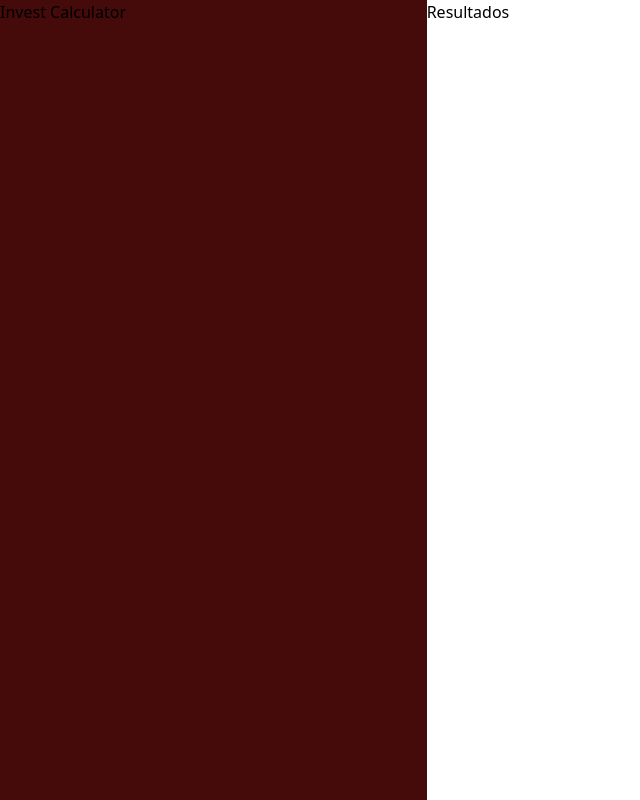
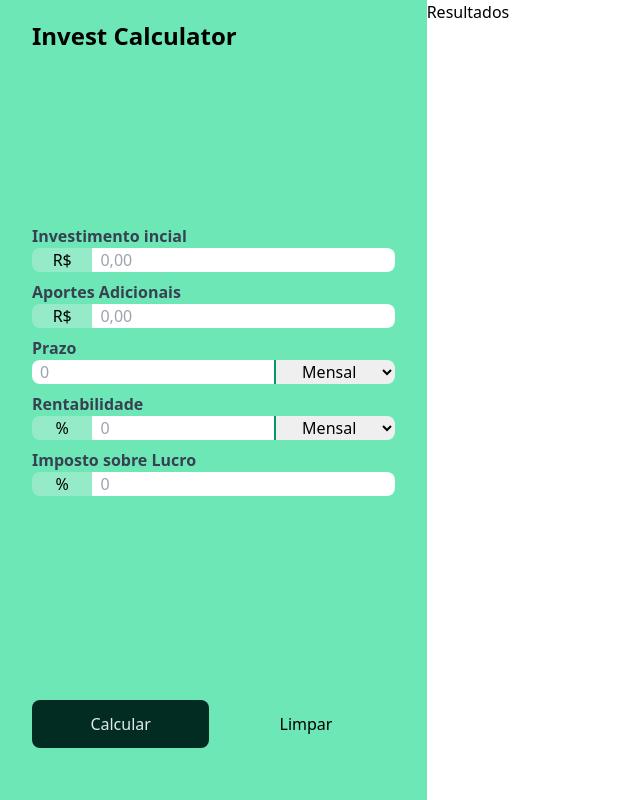
Before and after one commit to RodrigoJoaquimAlmeida/calcInvestment, a website built with Vite: page index.html in a window 1280 px wide. Shown: the whole page, without its empty margins (0-640 px from the left). Built offline with nearby package versions, Linux system fonts and the light colour scheme.

Commit message:
second commit - tailwind

```diff
--- a/index.html
+++ b/index.html
@@ -7,8 +7,127 @@
 		<title>Rodrigo's Invest Calculator</title>
 	</head>
 	<body class="h-[100dvh] grid grid-cols-3 grid-rows-2">
-		<aside class="bg-red-950 row-span-2">
-			<h1 class="">Invest Calculator</h1>
+		<aside
+			class="bg-emerald-300 row-span-2 flex flex-col justify-between py-5 px-2"
+		>
+			<h1 class="text-2xl font-bold px-6">Invest Calculator</h1>
+			<form class="w-full">
+				<div class="flex w-full flex-col px-6 my-2">
+					<label for="starting-amount" class="font-bold text-gray-700"
+						>Investimento incial</label
+					>
+					<div class="flex">
+						<input
+							value="R$"
+							class="w-1/6 text-center rounded-l-lg"
+							type="text"
+							disabled
+						/>
+						<input
+							type="text"
+							class="w-5/6 rounded-r-lg px-2"
+							placeholder="0,00"
+							id="starting-amount"
+						/>
+					</div>
+				</div>
+				<div class="flex w-full flex-col px-6 my-2">
+					<label
+						for="additional-contribution"
+						class="font-bold text-gray-700"
+						>Aportes Adicionais</label
+					>
+					<div class="flex">
+						<input
+							value="R$"
+							class="w-1/6 text-center rounded-l-lg"
+							type="text"
+							disabled
+						/>
+						<input
+							type="text"
+							class="w-5/6 rounded-r-lg px-2"
+							placeholder="0,00"
+							id="additional-contribution"
+						/>
+					</div>
+				</div>
+				<div class="flex w-full flex-col px-6 my-2">
+					<label for="time-amount" class="font-bold text-gray-700"
+						>Prazo</label
+					>
+					<div class="flex">
+						<input
+							type="text"
+							class="w-2/3 rounded-l-lg px-2"
+							placeholder="0"
+							id="time-amount"
+						/>
+						<select
+							id="time-amount-period"
+							class="w-1/3 rounded-r-lg text-center border-l-2 border-emerald-600 hover:bg-emerald-950 hover:text-slate-200"
+						>
+							<option value="monthly">Mensal</option>
+							<option value="yearly">Anual</option>
+						</select>
+					</div>
+				</div>
+				<div class="flex w-full flex-col px-6 my-2">
+					<label for="return-rate" class="font-bold text-gray-700"
+						>Rentabilidade</label
+					>
+					<div class="flex">
+						<input
+							value="%"
+							class="w-1/6 text-center rounded-l-lg"
+							type="text"
+							disabled
+						/>
+						<input
+							type="text"
+							class="w-1/2 px-2"
+							id="return-rate"
+							placeholder="0"
+						/>
+						<select
+							id="evaluation-period"
+							class="w-1/3 rounded-r-lg text-center border-l-2 border-emerald-600 hover:bg-emerald-950 hover:text-slate-200"
+						>
+							<option value="monthly">Mensal</option>
+							<option value="yearly">Anual</option>
+						</select>
+					</div>
+				</div>
+				<div class="flex w-full flex-col px-6 my-2">
+					<label for="tax-rate" class="font-bold text-gray-700"
+						>Imposto sobre Lucro</label
+					>
+					<div class="flex">
+						<input
+							value="%"
+							class="w-1/6 text-center rounded-l-lg"
+							type="text"
+							disabled
+						/>
+						<input
+							type="text"
+							class="w-5/6 rounded-r-lg px-2"
+							placeholder="0"
+							id="tax-rate"
+						/>
+					</div>
+				</div>
+			</form>
+			<div class="flex h-12 px-6 my-8 w-full gap-2">
+				<button
+					class="w-1/2 rounded-lg bg-emerald-950 text-slate-200 hover: bg-emerald-800"
+				>
+					Calcular
+				</button>
+				<button class="w-1/2 rounded-lg hover:bg-emerald-500">
+					Limpar
+				</button>
+			</div>
 		</aside>
 		<main>
 			<p>Resultados</p>
```
